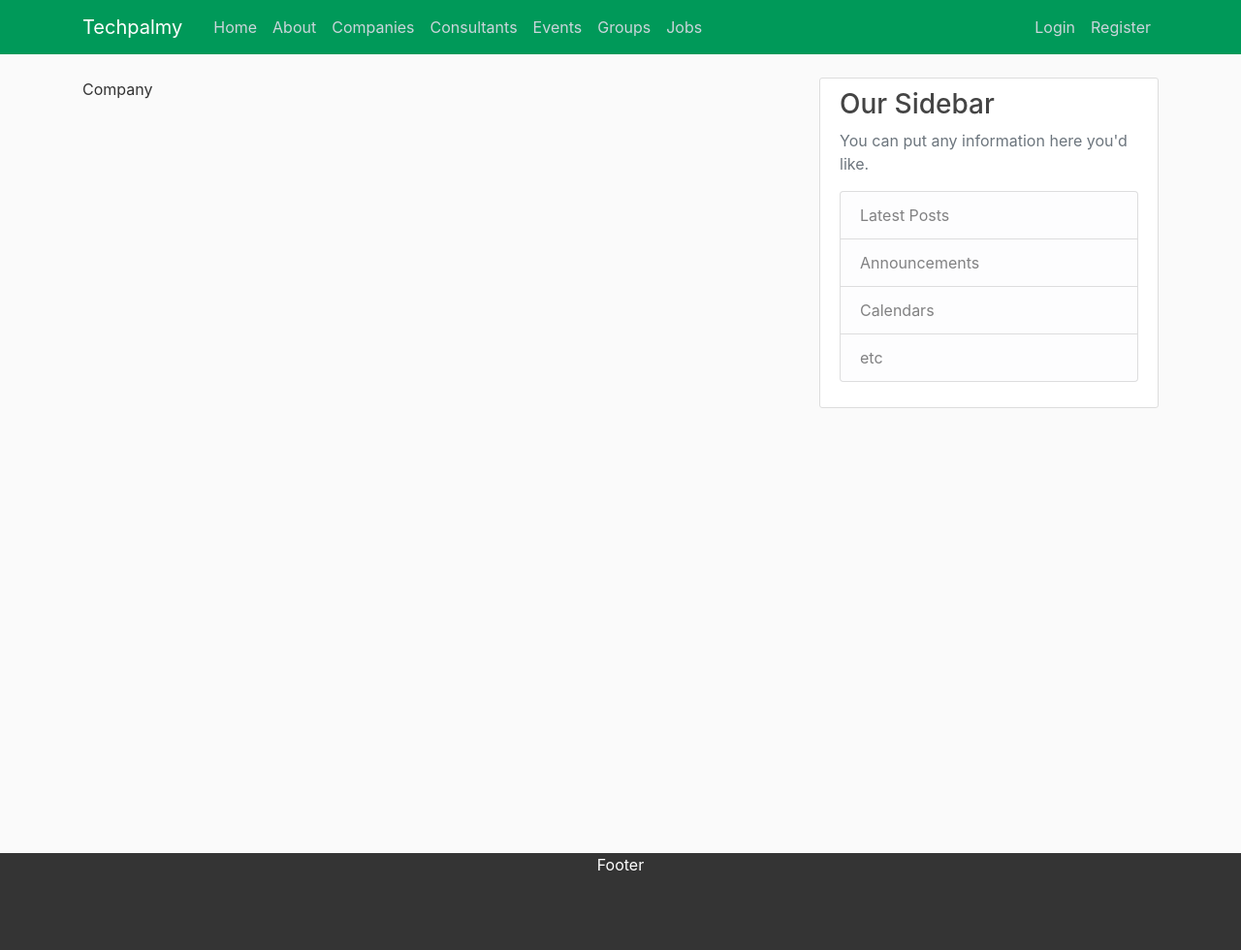
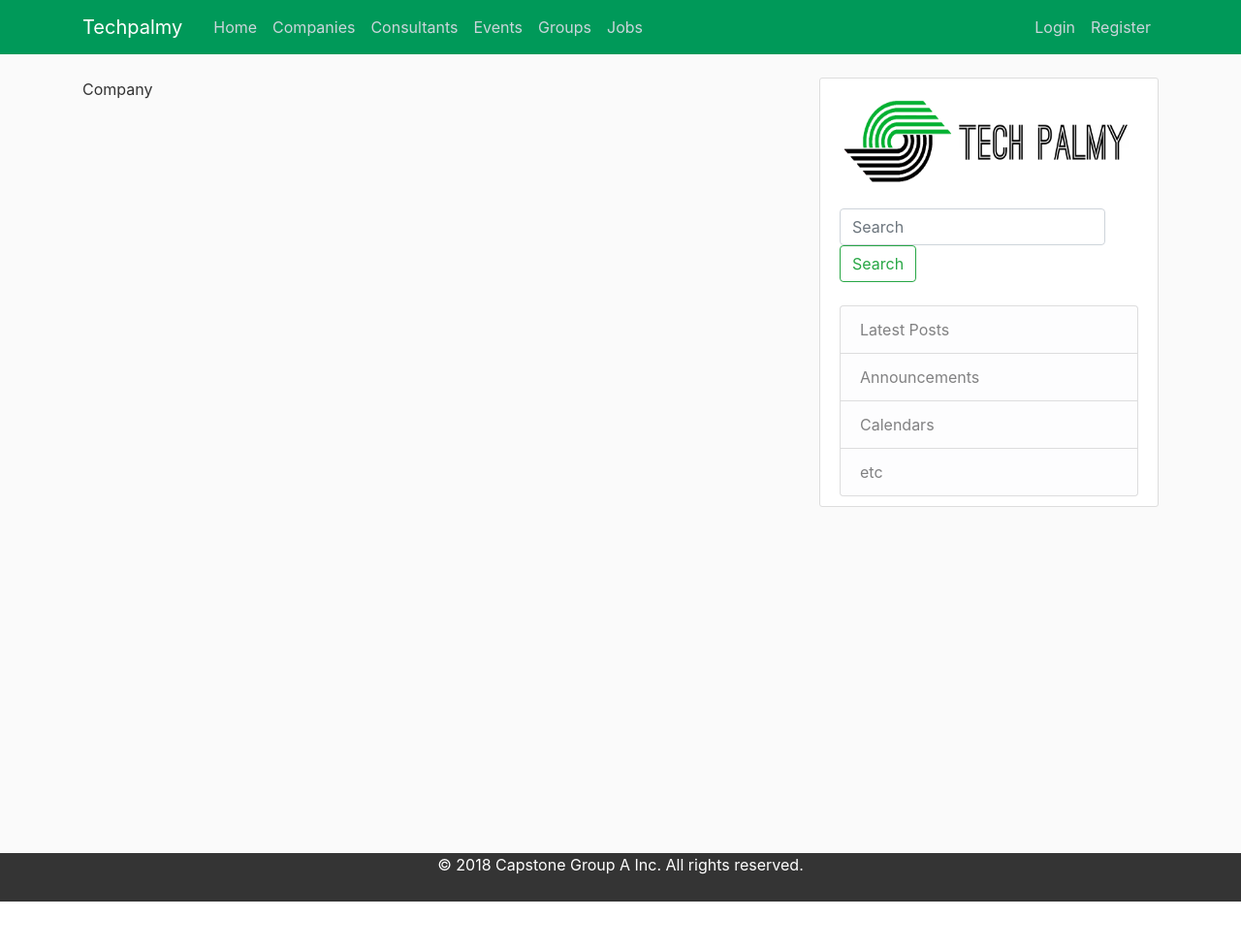
Before and after one commit to joshsjf/Capstone, a Django app: page /companies/ in a window 1280 px wide. Shown: the whole page at 97% size. After the commit the page ends 930 px from the top, so only its background shows below. Run offline with Django 3.2, Linux system fonts and the light colour scheme; data that the repository does not hold is empty; some libraries are stand-ins or nearby versions.

Commit message:
added logo

```diff
--- a/Projects/sites/static/css/main.css
+++ b/Projects/sites/static/css/main.css
@@ -99,10 +99,9 @@ html, body {
 }
 
 footer {
-    height: 100px;
+    height: 50px;
     margin-top:50px;
-    position: relative;
-    height:100px;
+/*    position: relative;*/
     background: #343434;
     color: #FFFFFF;
     text-align: center;
--- a/Projects/sites/templates/sites/base.html
+++ b/Projects/sites/templates/sites/base.html
@@ -24,7 +24,6 @@
           <div class="collapse navbar-collapse" id="navbarToggle">
             <div class="navbar-nav mr-auto">
               <a class="nav-item nav-link" href="{% url 'sites-home' %}">Home</a>
-              <a class="nav-item nav-link" href="{% url 'sites-aboutus' %}">About</a>
               <a class="nav-item nav-link" href="{% url 'sites-companies' %}">Companies</a>
               <a class="nav-item nav-link" href="{% url 'sites-consultants' %}">Consultants</a>
               <a class="nav-item nav-link" href="{% url 'sites-events' %}">Events</a>
@@ -62,15 +61,20 @@
         </div>
         <div class="col-md-4">
           <div class="content-section">
-            <h3>Our Sidebar</h3>
-            <p class='text-muted'>You can put any information here you'd like.
+            <img src="{% static 'jj-logo.png' %}" alt="Smiley face" width="300" height="100">
+            <br>
+            <br>
+             <form class="form-inline">
+                <input class="form-control mr-sm-2" type="search" placeholder="Search" aria-label="Search">
+                <button class="btn btn-outline-success my-2 my-sm-0" type="submit">Search</button>
+             </form>
+             <br>
               <ul class="list-group">
                 <li class="list-group-item list-group-item-light">Latest Posts</li>
                 <li class="list-group-item list-group-item-light">Announcements</li>
                 <li class="list-group-item list-group-item-light">Calendars</li>
                 <li class="list-group-item list-group-item-light">etc</li>
               </ul>
-            </p>
           </div>
         </div>
       </div>
@@ -82,8 +86,14 @@
     <script src="https://cdnjs.cloudflare.com/ajax/libs/popper.js/1.12.9/umd/popper.min.js" integrity="sha384-ApNbgh9B+Y1QKtv3Rn7W3mgPxhU9K/ScQsAP7hUibX39j7fakFPskvXusvfa0b4Q" crossorigin="anonymous"></script>
     <script src="https://maxcdn.bootstrapcdn.com/bootstrap/4.0.0/js/bootstrap.min.js" integrity="sha384-JZR6Spejh4U02d8jOt6vLEHfe/JQGiRRSQQxSfFWpi1MquVdAyjUar5+76PVCmYl" crossorigin="anonymous"></script>
     </div>
-    <footer>
-        Footer
+    <footer >
+        <div">
+          <p>&copy; 2018 Capstone Group A Inc. All rights reserved. </p>
+<!--             <div class="navbar-nav">
+              <a class="nav-item nav-link" href="{% url 'sites-about' %}">About Us</a>
+              <a class="nav-item nav-link" href="{% url 'sites-contact' %}">Contact Us</a>
+            </div> -->
+        </div>
     </footer>
 </body>
 </html>
--- /dev/null
+++ b/Projects/sites/templates/sites/contact.html
@@ -0,0 +1,4 @@
+{% extends "sites/base.html" %}
+{% block content %}
+ <p> Contact us </p>
+{% endblock content %}
--- a/Projects/sites/urls.py
+++ b/Projects/sites/urls.py
@@ -7,7 +7,8 @@ from jobs.views import JobPageView
 urlpatterns = [
     path('', JobPageView.as_view(), name='sites-home'),
 
-    path('AboutUs/', views.AboutPageView.as_view(), name='sites-aboutus'),
+    path('AboutUs/', views.AboutPageView.as_view(), name='sites-about'),
+    path('Contact/', views.ContactPageView.as_view(), name='sites-contact'),
     path('Consultants/', views.ConsultantsPageView.as_view(), name='sites-consultants'),
     path('Companies/', views.CompaniesPageView.as_view(), name='sites-companies'),
     path('Education/', views.EducationPageView.as_view(), name='sites-education'),
--- a/Projects/sites/views.py
+++ b/Projects/sites/views.py
@@ -21,3 +21,6 @@ class EducationPageView(TemplateView):
 
 class AboutPageView(TemplateView):
     template_name = "sites/about.html"
+
+class ContactPageView(TemplateView):
+    template_name = "sites/contact.html"
```
Also changed, not shown: Projects/sites/static/JJ-logo.png (added).
